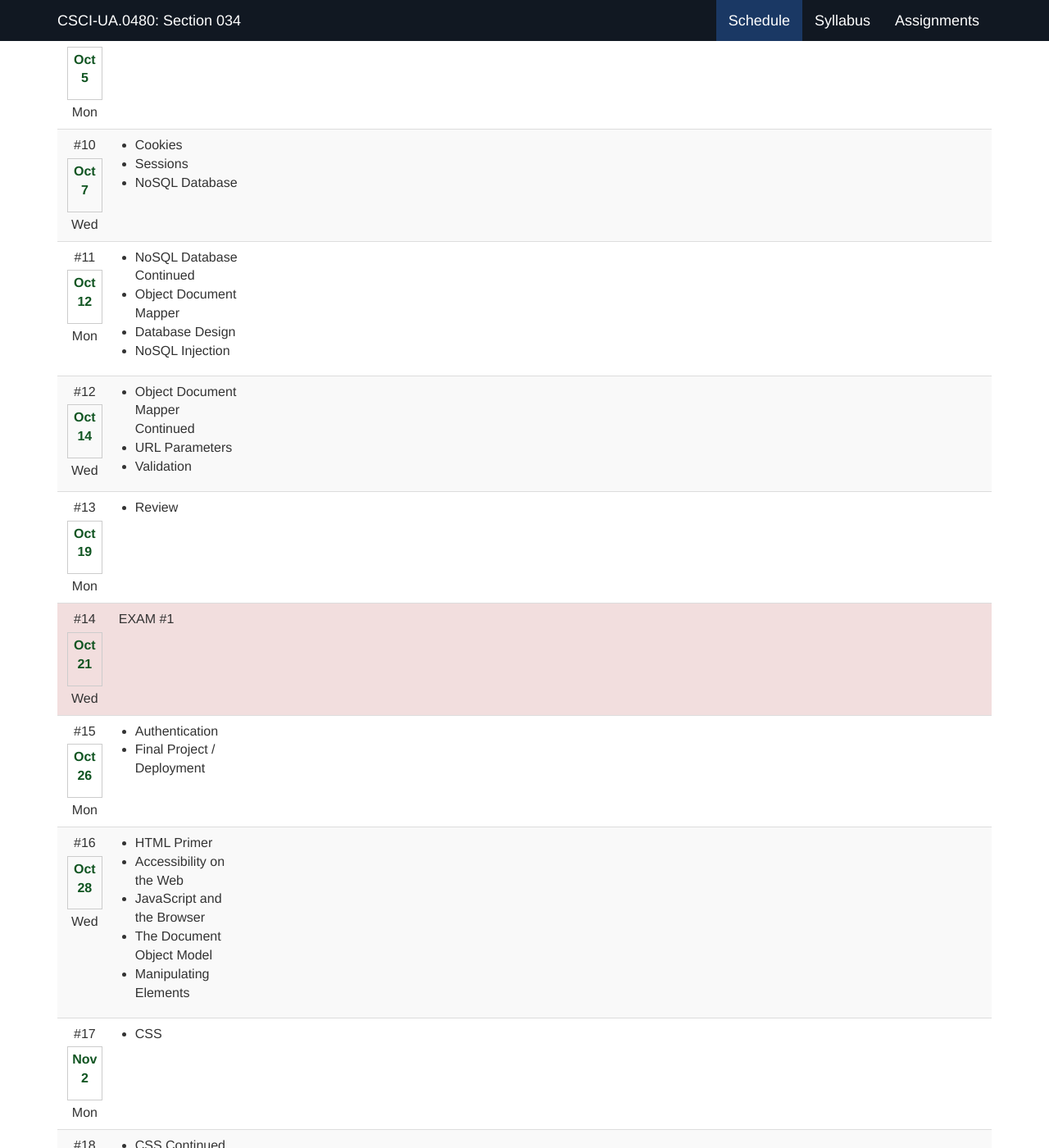
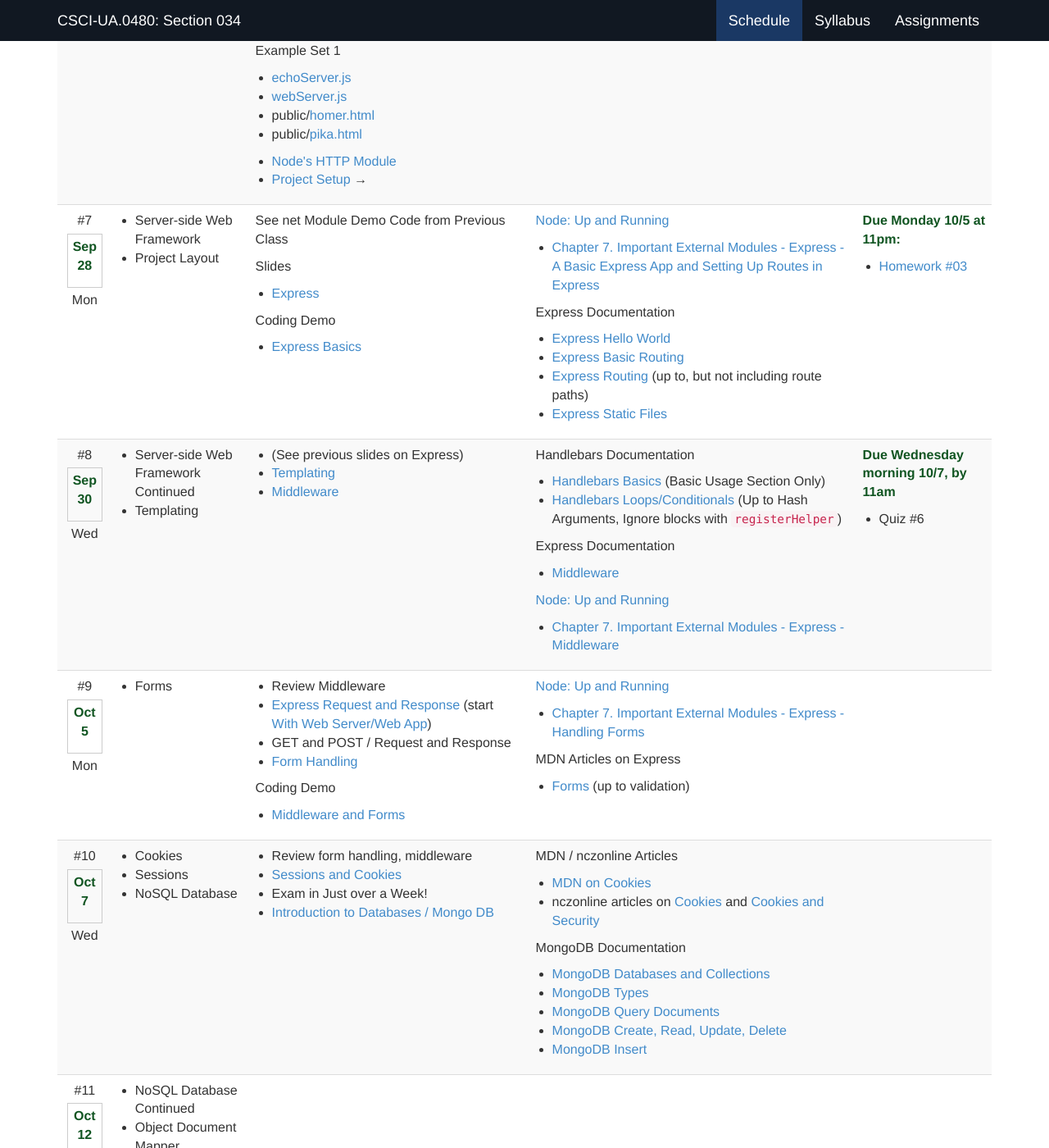
Before and after one commit to foureyes/csci-ua.0480-fall2020-034, a Jekyll site: the page built from index.markdown, in a window 1280 px wide and 1400 px high, scrolled down 3212 px. Shown: the whole window at 82% size. Built offline with Jekyll 4.4.1, drawn with Linux system fonts in a browser that asks for light colours; a script that is not in the unit is left out; some of the changed text lies outside the part shown.

Commit message:
fix up schedule

```diff
--- a/_data/ait-schedule.csv
+++ b/_data/ait-schedule.csv
@@ -174,7 +174,7 @@
  __Due Monday 9/28 at 11pm:__
 
 *  [Homework #2](homework/02.html)",
-y,,6,Sep-23,Wed,"* A Simple Web Server Continued / Our ""Framework""
+,,6,Sep-23,Wed,"* A Simple Web Server Continued / Our ""Framework""
 * Routing
 * Node HTTP Module","* [HTTP Summary](slides/07/http-summary.html)
 * [Sockets Review](slides/07/sockets-review.html)
@@ -184,18 +184,14 @@
 * [echoServer.js](examples/class07/echoServer.js) (simple tcp/ip server)
 * [demo.js](examples/sp19-class07/demo.js) (basic http server built on top of net module)
 
-
-Sample Code With File I/O
+ Sample Code With File I/O
 
 * [webServer.js](examples/class07b/webServer.js) (same as demo.js, but reads file from file system!)
 * public/[harry.html](examples/class07b/public/harry.html)
 * public/[mouse.html](examples/class07b/public/mouse.html)
 
-
-<!--Coding Demo fa19
-
-* review net module
-* routing
+ <!--Coding Demo fa19
+ * routing
 * sending a text file
 * sending an image
 * post
@@ -209,29 +205,13 @@
 * public/[homer.html](examples/class07/public/homer.html)
 * public/[pika.html](examples/class07/public/pika.html)
 
-Example Set 2
-
-* [webServer.js](examples/class07b/webServer.js)
-* public/[harry.html](examples/class07b/public/harry.html)
-* public/[mouse.html](examples/class07b/public/mouse.html)
-
-
-
-
 * [Node's HTTP Module](slides/07/node-http.html)
 * [Project Setup](slides/08/setup.html)
--->",See previous classes on HTTP and network programming,"__Due Monday 10/5 at 11pm:__
+→",See previous classes on HTTP and network programming,,
+,,7,Sep-28,Mon,"* Server-side Web Framework
+* Project Layout","See net Module Demo Code from Previous Class
 
-
-Homework #03 to be posted
-
- <!--
-
-* [Homework #03](homework/03.html)
-
--->",
-y,,7,Sep-28,Mon,"* Server-side Web Framework
-* Project Layout","Slides
+Slides
 
  * [Express](slides/08/express.html)
 
@@ -246,8 +226,11 @@
 * [Express Hello World](https://expressjs.com/en/starter/hello-world.html)
 * [Express Basic Routing](https://expressjs.com/en/starter/basic-routing.html)
 * [Express Routing](https://expressjs.com/en/guide/routing.html) (up to, but not including route paths)
-* [Express Static Files](https://expressjs.com/en/starter/static-files.html)",,
-y,,8,Sep-30,Wed,"* Server-side Web Framework Continued
+* [Express Static Files](https://expressjs.com/en/starter/static-files.html)","__Due Monday 10/5 at 11pm:__
+
+ * [Homework #03](homework/03.html)
+",
+,,8,Sep-30,Wed,"* Server-side Web Framework Continued
 * Templating","* (See previous slides on Express)
 * [Templating](slides/09/templating.html)
 * [Middleware](slides/09/middleware.html)
@@ -262,11 +245,11 @@
 
 [{{ site.book_js_6 }}]({{ site.book_js_6_link }})
 
-* [Chapter 7. Important External Modules - Express - Middleware](https://www.oreilly.com/library/view/node-up-and/9781449332235/ch07.html#id3221848) ","__Due Monday 3/2 at 11pm__
+* [Chapter 7. Important External Modules - Express - Middleware](https://www.oreilly.com/library/view/node-up-and/9781449332235/ch07.html#id3221848) ","__Due Wednesday morning 10/7, by 11am__
 
-* [Homework #4](homework/04.html)
+ * Quiz #6
 ",
-y,,9,Oct-5,Mon,* Forms,"* Review Middleware
+,,9,Oct-5,Mon,* Forms,"* Review Middleware
 * [Express Request and Response](slides/09/request-response.html) (start [With Web Server/Web App](slides/09/request-response.html#/7))
 * GET and POST / Request and Response
 * [Form Handling](slides/10/forms.html)
@@ -282,8 +265,12 @@
 
 MDN Articles on Express
 
-* [Forms](https://developer.mozilla.org/en-US/docs/Learn/Server-side/Express_Nodejs/forms) (up to validation)",,
-y,,10,Oct-7,Wed,"* Cookies
+* [Forms](https://developer.mozilla.org/en-US/docs/Learn/Server-side/Express_Nodejs/forms) (up to validation)","<!--
+__Due Monday 10/12 at 11pm__
+
+* [Homework #4](homework/04.html)
+-->",
+,,10,Oct-7,Wed,"* Cookies
 * Sessions
 * NoSQL Database
 ","* Review form handling, middleware
@@ -309,10 +296,7 @@
 * [MongoDB Types](https://docs.mongodb.com/manual/core/documen://docs.mongodb.com/manual/reference/bson-types/)
 * [MongoDB Query Documents](https://docs.mongodb.com/manual/tutorial/query-documents/)
 * [MongoDB Create, Read, Update, Delete](https://docs.mongodb.com/manual/crud/)
-* [MongoDB Insert](https://docs.mongodb.com/manual/tutorial/insert-documents/)","__Due Monday 3/9 at 11pm__
-
-* [Homework #5](homework/05.html)
-",
+* [MongoDB Insert](https://docs.mongodb.com/manual/tutorial/insert-documents/)",,
 y,,11,Oct-12,Mon,"* NoSQL Database Continued
 * Object Document Mapper
 * Database Design
@@ -348,7 +332,12 @@
 * [MongoDB Modeling Relationships / Examples](https://docs.mongodb.com/v3.2/applications/data-models-relationships/)
 * [Mongoose Embedded Documents - Sub Docs](http://mongoosejs.com/docs/subdocs.html)
 * [Mongoose Document References - Mongoose Population](http://mongoosejs.com/docs/populate.html)
-* [MDN TLS](https://developer.mozilla.org/en-US/docs/Web/Security/Transport_Layer_Security)","<!--
+* [MDN TLS](https://developer.mozilla.org/en-US/docs/Web/Security/Transport_Layer_Security)","__Due Monday 10/19 at 11pm__
+
+* [Homework #5](homework/05.html)
+
+
+<!--
 
  __Due Wednesday 10/16 at 11pm__
 
--- a/index.markdown
+++ b/index.markdown
@@ -2,6 +2,7 @@
 layout: default
 nav-state: index
 ---
+
 
 <!--
 <h1>AIT Test Deploy</h1>
```
